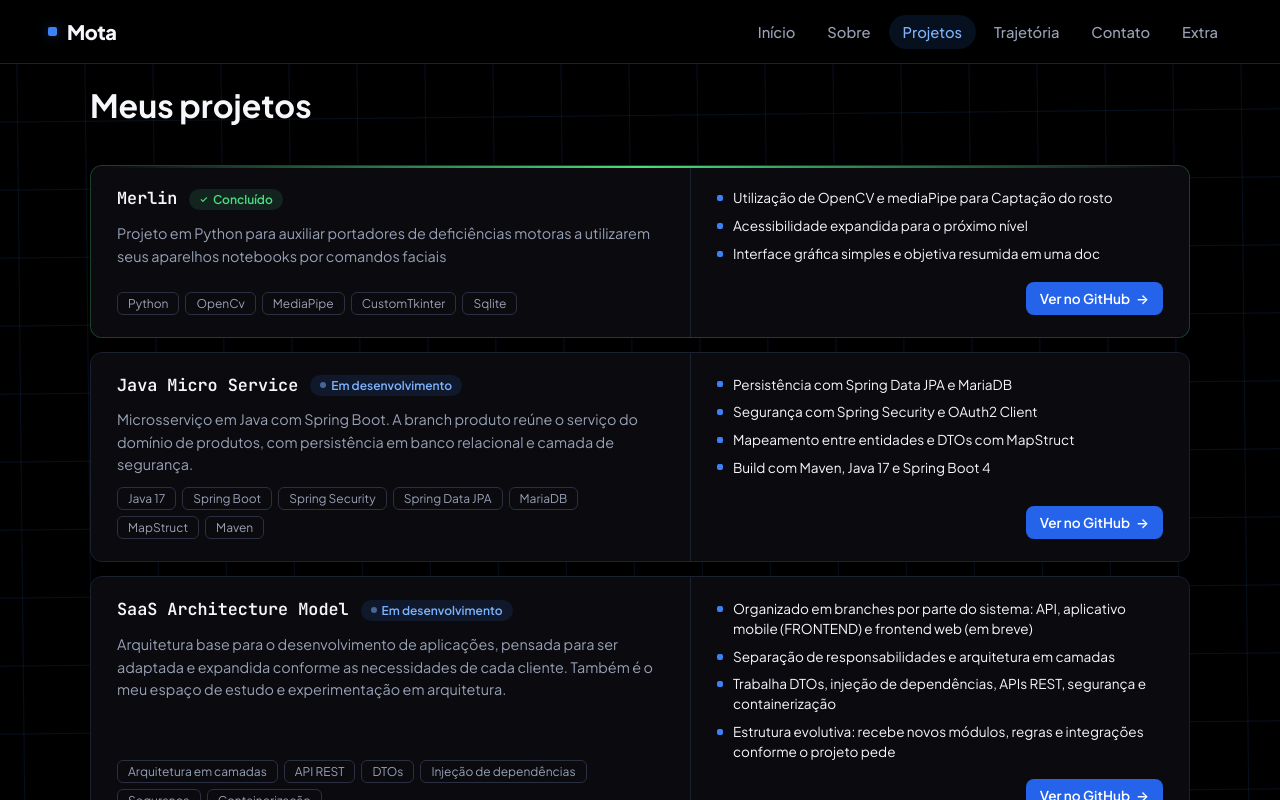
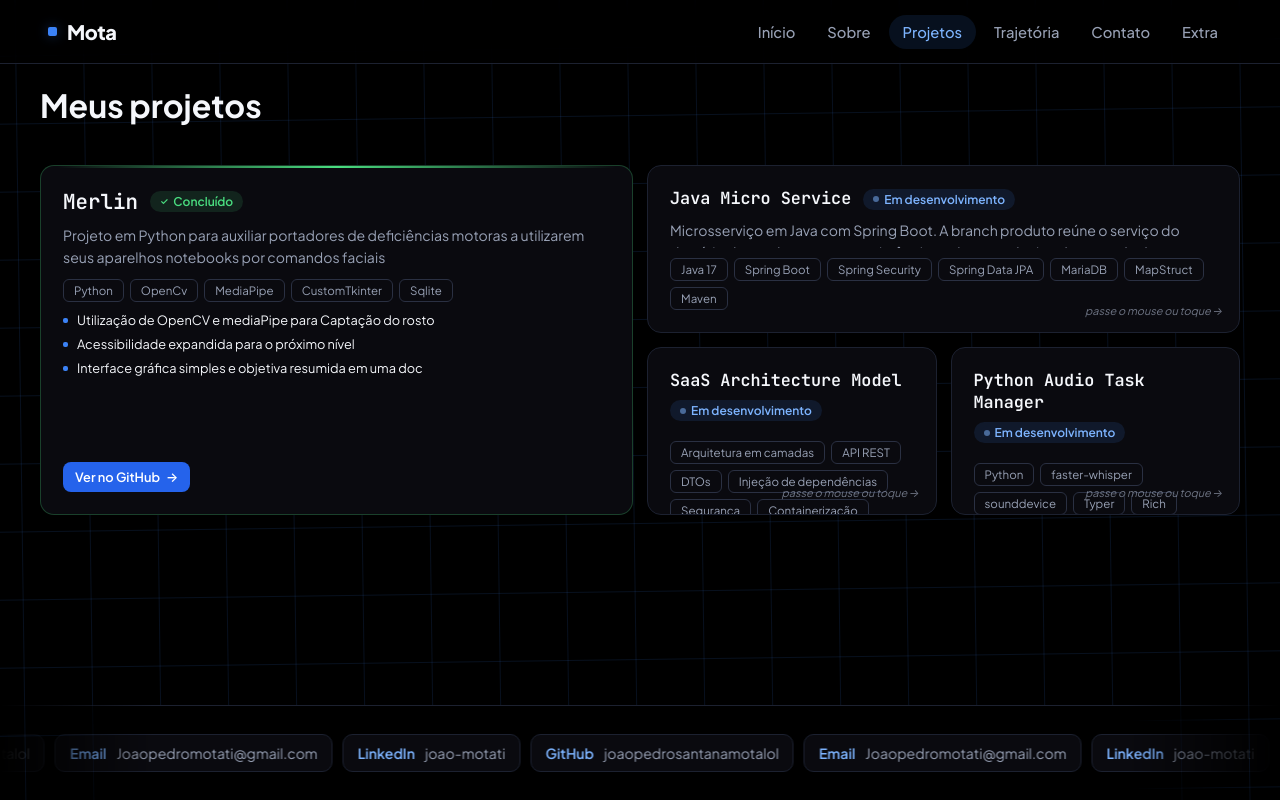
Before and after one commit to joaopedrosantanamotalol/portifolio-mota, a React (Vite) app: page /projetos in a window 1280 px wide. Shown: the top 800 px of the page. Built offline with nearby package versions, Linux system fonts and the light colour scheme.

Commit message:
updt: new light effects

```diff
--- a/src/pages/projetos/projetos.css
+++ b/src/pages/projetos/projetos.css
@@ -1,33 +1,35 @@
 .projetos {
-  width: min(92%, 1100px);
+  width: min(94%, 1200px);
   margin: 0 auto;
   padding-bottom: 8vh;
 }
 
-/* um card por linha, cada um bem largo e baixo */
-.projetos-lista {
+/* grade "bento": tamanhos variados, não é mais uma fileira repetitiva */
+.projetos-bento {
   margin-top: 5vh;
+
+  display: grid;
+  grid-template-columns: repeat(4, minmax(0, 1fr));
+  grid-auto-rows: 168px;
+  gap: 14px;
+}
+
+.projeto-card {
+  position: relative;
+  overflow: hidden;
 
   display: flex;
   flex-direction: column;
-  gap: 14px;
-}
+  gap: 10px;
 
-/* card em duas colunas: info à esquerda, destaques e botão à direita */
-.projeto-card {
-  position: relative;
-  overflow: hidden; /* garante que o brilho nunca escape do card arredondado */
-
-  display: grid;
-  grid-template-columns: minmax(0, 1.2fr) minmax(0, 1fr);
+  padding: 22px;
 
   background: var(--superficie);
   border: 1px solid var(--borda);
-  border-radius: 12px;
+  border-radius: 14px;
 
   color: var(--texto);
 
-  /* estado inicial: some um pouco abaixo, pronto pra "subir" quando entrar na tela */
   opacity: 0;
   transform: translateY(28px);
 
@@ -44,14 +46,32 @@
 }
 
 .projeto-card:hover,
-.projeto-card:focus-within {
+.projeto-card:focus-within,
+.projeto-card:focus-visible {
   transform: translateY(-4px);
 
   border-color: var(--acento);
   box-shadow: 0 16px 40px -14px var(--acento-brilho);
+  outline: none;
 }
 
-/* brilho diagonal que desliza pelo card no hover, sempre contido dentro dele */
+/* tamanhos do bento */
+.projeto-card--grande {
+  grid-column: span 2;
+  grid-row: span 2;
+}
+
+.projeto-card--largo {
+  grid-column: span 2;
+  grid-row: span 1;
+}
+
+.projeto-card--pequeno {
+  grid-column: span 1;
+  grid-row: span 1;
+}
+
+/* brilho diagonal que desliza pelo card no hover, contido dentro dele */
 .projeto-card::after {
   content: '';
 
@@ -59,12 +79,7 @@
   inset: 0;
   z-index: 1;
 
-  background: linear-gradient(
-    100deg,
-    transparent 42%,
-    var(--acento-brilho) 50%,
-    transparent 58%
-  );
+  background: linear-gradient(100deg, transparent 42%, var(--acento-brilho) 50%, transparent 58%);
 
   transform: translateX(-130%);
   pointer-events: none;
@@ -75,18 +90,6 @@
 .projeto-card:hover::after,
 .projeto-card:focus-within::after {
   transform: translateX(130%);
-}
-
-/* coluna da esquerda */
-.projeto-info {
-  display: flex;
-  flex-direction: column;
-  gap: 12px;
-
-  padding: 22px 26px;
-
-  background: var(--superficie);
-  border-radius: 12px 0 0 12px;
 }
 
 .projeto-topo {
@@ -105,6 +108,10 @@
   line-height: 1.3;
   color: var(--texto);
   overflow-wrap: anywhere;
+}
+
+.projeto-card--grande .projeto-topo h2 {
+  font-size: 1.3rem;
 }
 
 .projeto-status {
@@ -128,7 +135,6 @@
   line-height: 1;
 }
 
-/* bolinha pulsando pros projetos em andamento */
 .projeto-status-dot {
   width: 6px;
   height: 6px;
@@ -156,13 +162,28 @@
   margin: 0;
 
   color: var(--texto-suave);
-  font-size: 0.9rem;
+  font-size: 0.88rem;
   line-height: 1.55;
+
+  /* nos cards menores, trunca em 2 linhas pra não estourar o quadrado */
+  display: -webkit-box;
+  -webkit-line-clamp: 2;
+  line-clamp: 2;
+  -webkit-box-orient: vertical;
+  overflow: hidden;
+}
+
+.projeto-card--grande .projeto-resumo {
+  -webkit-line-clamp: 4;
+  line-clamp: 4;
+}
+
+.projeto-card--pequeno .projeto-resumo {
+  -webkit-line-clamp: 1;
+  line-clamp: 1;
 }
 
 .projeto-tags {
-  margin-top: auto;
-
   display: flex;
   flex-wrap: wrap;
   gap: 6px;
@@ -175,12 +196,9 @@
   border-radius: 6px;
 
   color: var(--texto-suave);
-  font-size: 0.75rem;
+  font-size: 0.72rem;
 
-  transition:
-    border-color 0.2s ease,
-    color 0.2s ease,
-    transform 0.2s ease;
+  transition: border-color 0.2s ease, color 0.2s ease;
 }
 
 .projeto-card:hover .projeto-tag {
@@ -188,22 +206,47 @@
   color: var(--acento-claro);
 }
 
-.projeto-tag:hover {
-  transform: translateY(-2px);
+/* ===== painel que revela destaques + link ===== */
+
+.projeto-card--grande .projeto-revelar {
+  display: flex;
+  flex: 1;
+  flex-direction: column;
+  justify-content: space-between;
+  gap: 14px;
 }
 
-/* coluna da direita */
-.projeto-lateral {
+.projeto-card--largo .projeto-revelar,
+.projeto-card--pequeno .projeto-revelar {
+  position: absolute;
+  inset: auto 0 0 0;
+  z-index: 2;
+
   display: flex;
   flex-direction: column;
-  justify-content: space-between;
-  gap: 18px;
+  gap: 10px;
 
-  padding: 22px 26px;
+  padding: 16px;
 
-  background: var(--superficie);
-  border-left: 1px solid var(--borda);
-  border-radius: 0 12px 12px 0;
+  background: linear-gradient(
+    to top,
+    var(--superficie) 55%,
+    rgba(10, 10, 15, 0.92) 85%,
+    transparent
+  );
+
+  transform: translateY(100%);
+  opacity: 0;
+
+  transition: transform 0.3s ease, opacity 0.3s ease;
+}
+
+.projeto-card--largo:hover .projeto-revelar,
+.projeto-card--largo:focus-within .projeto-revelar,
+.projeto-card--pequeno:hover .projeto-revelar,
+.projeto-card--pequeno:focus-within .projeto-revelar {
+  transform: translateY(0);
+  opacity: 1;
 }
 
 .projeto-destaques {
@@ -213,15 +256,19 @@
 
   display: flex;
   flex-direction: column;
-  gap: 8px;
+  gap: 6px;
+}
+
+.projeto-card--pequeno .projeto-destaques li:nth-child(n + 3) {
+  display: none;
 }
 
 .projeto-destaques li {
   position: relative;
-  padding-left: 16px;
+  padding-left: 14px;
 
-  font-size: 0.85rem;
-  line-height: 1.45;
+  font-size: 0.8rem;
+  line-height: 1.4;
   overflow-wrap: anywhere;
 }
 
@@ -229,48 +276,38 @@
   content: '';
   position: absolute;
   left: 0;
-  top: 0.5em;
+  top: 0.45em;
 
-  width: 6px;
-  height: 6px;
+  width: 5px;
+  height: 5px;
 
   background: var(--acento);
   border-radius: 2px;
-
-  transition: transform 0.2s ease;
-}
-
-.projeto-destaques li:hover::before {
-  transform: scale(1.4);
 }
 
 .projeto-link {
-  align-self: flex-end;
+  align-self: flex-start;
 
   display: inline-flex;
   align-items: center;
   gap: 6px;
-  overflow: hidden;
 
-  padding: 8px 14px;
+  padding: 7px 12px;
 
   background-color: var(--acento-forte);
   border-radius: 8px;
 
   color: #fff;
-  font-size: 0.85rem;
+  font-size: 0.8rem;
   font-weight: 600;
   text-decoration: none;
   white-space: nowrap;
 
-  transition:
-    background-color 0.2s ease,
-    transform 0.2s ease;
+  transition: background-color 0.2s ease, transform 0.2s ease;
 }
 
 .projeto-link:hover {
   background-color: var(--acento);
-  transform: translateX(2px);
 }
 
 .projeto-link-seta {
@@ -280,6 +317,26 @@
 
 .projeto-link:hover .projeto-link-seta {
   transform: translateX(4px);
+}
+
+/* dica discreta pros cards que escondem conteúdo */
+.projeto-dica {
+  position: absolute;
+  right: 16px;
+  bottom: 14px;
+  z-index: 1;
+
+  color: var(--texto-suave);
+  font-size: 0.68rem;
+  font-style: italic;
+
+  opacity: 0.7;
+  transition: opacity 0.2s ease;
+}
+
+.projeto-card:hover .projeto-dica,
+.projeto-card:focus-within .projeto-dica {
+  opacity: 0;
 }
 
 /* ===== projeto concluído ===== */
@@ -300,7 +357,6 @@
   height: 2px;
 
   background: linear-gradient(90deg, transparent, #4ade80, transparent);
-
   border-radius: 2px;
 }
 
@@ -315,7 +371,6 @@
   color: #4ade80;
 }
 
-/* respeita quem prefere menos movimento */
 @media (prefers-reduced-motion: reduce) {
   .projeto-card {
     opacity: 1;
@@ -329,28 +384,54 @@
   }
 }
 
-/* celular: as duas colunas empilham dentro do card */
-@media (max-width: 760px) {
-  .projeto-card {
-    grid-template-columns: 1fr;
+/* tablet: bento vira 2 colunas, mantendo variação de tamanho */
+@media (max-width: 900px) {
+  .projetos-bento {
+    grid-template-columns: repeat(2, minmax(0, 1fr));
   }
 
-  .projeto-info {
-    border-radius: 12px 12px 0 0;
+  .projeto-card--grande,
+  .projeto-card--largo {
+    grid-column: span 2;
   }
 
-  .projeto-info,
-  .projeto-lateral {
-    padding: 20px;
+  .projeto-card--pequeno {
+    grid-column: span 1;
+  }
+}
+
+/* celular: tudo em 1 coluna, conteúdo sempre visível (sem depender de hover) */
+@media (max-width: 620px) {
+  .projetos-bento {
+    grid-template-columns: 1fr;
+    grid-auto-rows: auto;
   }
 
-  .projeto-lateral {
-    border-left: none;
-    border-top: 1px solid var(--borda);
-    border-radius: 0 0 12px 12px;
+  .projeto-card {
+    grid-column: span 1 !important;
+    grid-row: span 1 !important;
   }
 
-  .projeto-link {
-    align-self: flex-start;
+  .projeto-resumo {
+    -webkit-line-clamp: unset;
+    line-clamp: unset;
+  }
+
+  .projeto-card--largo .projeto-revelar,
+  .projeto-card--pequeno .projeto-revelar {
+    position: static;
+    transform: none;
+    opacity: 1;
+
+    padding: 0;
+    background: none;
+  }
+
+  .projeto-card--pequeno .projeto-destaques li:nth-child(n + 3) {
+    display: list-item;
+  }
+
+  .projeto-dica {
+    display: none;
   }
 }
--- a/src/pages/projetos/projetos.tsx
+++ b/src/pages/projetos/projetos.tsx
@@ -3,10 +3,12 @@ import TextoDigitado from '../../components/animação/texto_digitado/texto_digi
 import { projetos } from '../../data/projetos'
 import './projetos.css'
 
+// o layout se repete a cada 4 projetos: 1 grande, 1 largo, 2 pequenos
+const VARIANTES = ['grande', 'largo', 'pequeno', 'pequeno'] as const
+
 export default function Projetos() {
   const cartoesRef = useRef<(HTMLElement | null)[]>([])
 
-  // revela cada card com uma animação suave conforme ele entra na tela
   useEffect(() => {
     const cartoes = cartoesRef.current.filter((el): el is HTMLElement => el !== null)
 
@@ -24,7 +26,7 @@ export default function Projetos() {
           }
         })
       },
-      { threshold: 0.18 },
+      { threshold: 0.15 },
     )
 
     cartoes.forEach((el) => observer.observe(el))
@@ -35,25 +37,30 @@ export default function Projetos() {
     <div className="projetos">
       <TextoDigitado texto="Meus projetos" />
 
-      <div className="projetos-lista">
+      <div className="projetos-bento">
         {projetos.map((projeto, indice) => {
           const concluido = projeto.status === 'Concluído'
+          const variante = VARIANTES[indice % VARIANTES.length]
 
           return (
             <article
-              className={`projeto-card${concluido ? ' projeto-card--concluido' : ''}`}
+              className={`projeto-card projeto-card--${variante}${
+                concluido ? ' projeto-card--concluido' : ''
+              }`}
               key={projeto.id}
               ref={(el) => {
                 cartoesRef.current[indice] = el
               }}
               style={{ transitionDelay: `${(indice % 4) * 0.08}s` }}
+              tabIndex={0}
             >
-              <div className="projeto-info">
               <header className="projeto-topo">
                 <h2>{projeto.nome}</h2>
                 {projeto.status && (
                   <span
-                      className={`projeto-status${concluido ? ' projeto-status--concluido' : ' projeto-status--andamento'}`}
+                    className={`projeto-status${
+                      concluido ? ' projeto-status--concluido' : ' projeto-status--andamento'
+                    }`}
                   >
                     {concluido ? (
                       <span className="projeto-status-check">✓</span>
@@ -68,19 +75,15 @@ export default function Projetos() {
               <p className="projeto-resumo">{projeto.resumo}</p>
 
               <div className="projeto-tags">
-                  {projeto.tecnologias.map((tecnologia, i) => (
-                    <span
-                      className="projeto-tag"
-                      key={tecnologia}
-                      style={{ transitionDelay: `${(indice % 4) * 0.08 + i * 0.04}s` }}
-                    >
+                {projeto.tecnologias.map((tecnologia) => (
+                  <span className="projeto-tag" key={tecnologia}>
                     {tecnologia}
                   </span>
                 ))}
               </div>
-              </div>
 
-              <div className="projeto-lateral">
+              {/* no card grande fica sempre visível; nos outros, revela ao passar o mouse */}
+              <div className="projeto-revelar">
                 <ul className="projeto-destaques">
                   {projeto.destaques.map((destaque) => (
                     <li key={destaque}>{destaque}</li>
@@ -97,6 +100,12 @@ export default function Projetos() {
                   <span className="projeto-link-seta">→</span>
                 </a>
               </div>
+
+              {variante !== 'grande' && (
+                <span className="projeto-dica" aria-hidden="true">
+                  passe o mouse ou toque →
+                </span>
+              )}
             </article>
           )
         })}
--- a/src/pages/sobreMim/sobreMim.tsx
+++ b/src/pages/sobreMim/sobreMim.tsx
@@ -1,16 +1,52 @@
+import { useEffect, useRef } from 'react'
 import TextoDigitado from '../../components/animação/texto_digitado/texto_digitado'
 import './sobreMim.css'
 
-const gostos = ['Backend', 'Java', 'Spring Boot', 'Arquitetura', 'DevOps', 'Docker', 'Python']
+const gostos = ['Backend', 'Java', 'Spring Boot', 'Arquitetura', 'DevOps', 'Docker']
 const experiencia = ['SQL', 'LSP', 'Integração', 'Análise de dados']
 
 export default function SobreMim() {
+  const cartoesRef = useRef<(HTMLElement | null)[]>([])
+
+  // revela cada card com uma animação suave conforme ele entra na tela
+  useEffect(() => {
+    const cartoes = cartoesRef.current.filter((el): el is HTMLElement => el !== null)
+
+    if (window.matchMedia('(prefers-reduced-motion: reduce)').matches) {
+      cartoes.forEach((el) => el.classList.add('sobre-card--visivel'))
+      return
+    }
+
+    const observer = new IntersectionObserver(
+      (entradas) => {
+        entradas.forEach((entrada) => {
+          if (entrada.isIntersecting) {
+            entrada.target.classList.add('sobre-card--visivel')
+            observer.unobserve(entrada.target)
+          }
+        })
+      },
+      { threshold: 0.18 },
+    )
+
+    cartoes.forEach((el) => observer.observe(el))
+    return () => observer.disconnect()
+  }, [])
+
+  const registrar = (indice: number) => (el: HTMLElement | null) => {
+    cartoesRef.current[indice] = el
+  }
+
   return (
     <div className="sobre">
       <TextoDigitado texto="Sobre mim" />
 
       <div className="sobre-grade">
-        <section className="sobre-card">
+        <section
+          className="sobre-card"
+          ref={registrar(0)}
+          style={{ transitionDelay: '0s' }}
+        >
           <h2>Quem eu sou</h2>
           <p>
             Sou o João Pedro Santana Mota, tenho 18 anos e gosto de programar e
@@ -19,21 +55,29 @@ export default function SobreMim() {
           </p>
         </section>
 
-        <section className="sobre-card">
+        <section
+          className="sobre-card"
+          ref={registrar(1)}
+          style={{ transitionDelay: '0.08s' }}
+        >
           <h2>Formação</h2>
           <ul className="sobre-lista">
             <li>
               <strong>Análise e Desenvolvimento de Sistemas</strong>
-              <span>Fatec Zona Leste · cursando (2026)</span>
+              <span>Fatec Zona Leste · cursando</span>
             </li>
             <li>
               <strong>Ensino médio técnico em Desenvolvimento de Sistemas</strong>
-              <span>Etec Zona Leste Concluído (2023 - 2025)</span>
+              <span>Concluído</span>
             </li>
           </ul>
         </section>
 
-        <section className="sobre-card">
+        <section
+          className="sobre-card"
+          ref={registrar(2)}
+          style={{ transitionDelay: '0.16s' }}
+        >
           <h2>Experiência</h2>
           <ul className="sobre-lista">
             <li>
@@ -49,7 +93,11 @@ export default function SobreMim() {
           </div>
         </section>
 
-        <section className="sobre-card">
+        <section
+          className="sobre-card"
+          ref={registrar(3)}
+          style={{ transitionDelay: '0.24s' }}
+        >
           <h2>Do que eu gosto</h2>
           <div className="sobre-tags">
             {gostos.map((item) => (
@@ -60,7 +108,11 @@ export default function SobreMim() {
           </div>
         </section>
 
-        <section className="sobre-card sobre-card--linha">
+        <section
+          className="sobre-card sobre-card--linha"
+          ref={registrar(4)}
+          style={{ transitionDelay: '0.32s' }}
+        >
           <h2>Fora do código</h2>
           <p>Sei nadar e amo a minha namorada, Giovanna</p>
         </section>
--- a/src/pages/trajetoria/trajetoria.css
+++ b/src/pages/trajetoria/trajetoria.css
@@ -1,47 +1,132 @@
 .trajetoria {
-  width: min(92%, 1200px);
+  width: min(92%, 760px);
   margin: 0 auto;
   padding-bottom: 8vh;
 }
 
-/* linha do tempo horizontal, com um traço azul conectando os cards */
-.trajetoria-linha {
+/* ===== a árvore: um tronco vertical central, com os marcos alternando de lado ===== */
+.arvore {
   position: relative;
 
   margin-top: 6vh;
 
-  display: grid;
-  grid-template-columns: repeat(4, minmax(0, 1fr));
-  gap: 14px;
+  display: flex;
+  flex-direction: column;
+  gap: 36px;
 }
 
-.trajetoria-linha::before {
+/* o tronco principal, atrás de tudo */
+.arvore::before {
   content: '';
 
   position: absolute;
-  top: 22px;
-  left: 0;
-  right: 0;
+  top: 0;
+  bottom: 0;
+  left: 50%;
 
+  width: 2px;
+
+  background: linear-gradient(
+    to bottom,
+    transparent,
+    var(--borda-forte) 4%,
+    var(--borda-forte) 96%,
+    transparent
+  );
+
+  transform: translateX(-50%);
+}
+
+.marco {
+  position: relative;
+
+  display: grid;
+  grid-template-columns: 1fr 40px 1fr;
+  align-items: start;
+
+  opacity: 0;
+  transform: translateY(24px);
+
+  transition: opacity 0.6s ease, transform 0.6s ease;
+}
+
+.marco--visivel {
+  opacity: 1;
+  transform: translateY(0);
+}
+
+/* o "galho": ponto no tronco + linha curta até o card */
+.marco-linha {
+  position: relative;
+
+  grid-column: 2;
+
+  display: flex;
+  align-items: center;
+  justify-content: center;
+
+  height: 100%;
+}
+
+.marco-ponto {
+  position: relative;
+  z-index: 2;
+
+  width: 14px;
+  height: 14px;
+
+  background: var(--bg);
+  border: 2px solid var(--acento);
+  border-radius: 50%;
+
+  box-shadow: 0 0 0 0 var(--acento-brilho);
+  transition: box-shadow 0.3s ease, transform 0.3s ease;
+}
+
+/* traço curto do ponto até a borda do card, do lado certo */
+.marco-linha::after {
+  content: '';
+
+  position: absolute;
+  top: 50%;
+  left: 50%;
+
+  width: 20px;
   height: 2px;
 
-  background: linear-gradient(
-    90deg,
-    transparent,
-    var(--borda-forte) 8%,
-    var(--borda-forte) 92%,
-    transparent
-  );
+  background: var(--acento);
+  opacity: 0.5;
+
+  transform: translateY(-50%);
 }
 
+.marco:nth-child(even) .marco-linha::after {
+  left: auto;
+  right: 50%;
+}
+
+.marco--visivel .marco-ponto {
+  animation: marco-pulsar 2.4s ease-in-out infinite;
+}
+
+@keyframes marco-pulsar {
+  0%,
+  100% {
+    box-shadow: 0 0 0 0 var(--acento-brilho);
+  }
+  50% {
+    box-shadow: 0 0 0 6px transparent;
+  }
+}
+
+/* o card fica à direita nos marcos ímpares e à esquerda nos pares */
 .marco-card {
   position: relative;
+  overflow: hidden;
 
-  display: flex;
-  flex-direction: column;
-  gap: 10px;
+  grid-column: 3;
 
-  padding: 40px 18px 20px;
+  padding: 18px 20px;
 
   background: var(--superficie);
   border: 1px solid var(--borda);
@@ -49,35 +134,52 @@
 
   color: var(--texto);
 
-  transition:
-    border-color 0.25s ease,
-    box-shadow 0.25s ease;
+  transition: border-color 0.25s ease, box-shadow 0.25s ease, transform 0.25s ease;
 }
 
+.marco:nth-child(even) .marco-card {
+  grid-column: 1;
+  grid-row: 1;
+}
+
+.marco:nth-child(even) .marco-linha {
+  grid-column: 2;
+}
+
+/* traço curto ligando o ponto ao card, some/aparece conforme o lado */
 .marco-card:hover,
 .marco-card:focus-within {
+  transform: translateY(-3px);
+
   border-color: var(--acento);
-  box-shadow: 0 0 36px -10px var(--acento-brilho);
+  box-shadow: 0 16px 36px -16px var(--acento-brilho);
 }
 
-/* bolinha na linha do tempo */
-.marco-card::before {
+/* brilho diagonal que desliza pelo card no hover */
+.marco-card::after {
   content: '';
 
   position: absolute;
-  top: 16px;
-  left: 18px;
+  inset: 0;
+  z-index: 1;
 
-  width: 12px;
-  height: 12px;
+  background: linear-gradient(100deg, transparent 42%, var(--acento-brilho) 50%, transparent 58%);
 
-  background: var(--acento);
-  border: 3px solid var(--bg);
-  border-radius: 50%;
-  box-shadow: 0 0 14px var(--acento-brilho);
+  transform: translateX(-130%);
+  pointer-events: none;
+
+  transition: transform 0.8s ease;
+}
+
+.marco-card:hover::after,
+.marco-card:focus-within::after {
+  transform: translateX(130%);
 }
 
 .marco-ano {
+  position: relative;
+  z-index: 2;
+
   font-family: var(--mono);
   font-size: 0.85rem;
   font-weight: 600;
@@ -85,7 +187,10 @@
 }
 
 .marco-card h2 {
-  margin: 0;
+  position: relative;
+  z-index: 2;
+
+  margin: 4px 0 8px;
 
   font-size: 1.05rem;
   font-weight: 700;
@@ -93,6 +198,9 @@
 }
 
 .marco-card p {
+  position: relative;
+  z-index: 2;
+
   margin: 0;
 
   color: var(--texto-suave);
@@ -101,9 +209,11 @@
 }
 
 .marco-link {
-  margin-top: auto;
-  align-self: flex-start;
+  position: relative;
+  z-index: 2;
 
+  display: inline-flex;
+  margin-top: 12px;
   padding: 7px 12px;
 
   background-color: var(--acento-forte);
@@ -122,38 +232,48 @@
   background-color: var(--acento);
 }
 
-/* tablet: 2 colunas — a linha do tempo vira 2 traços separados */
-@media (max-width: 900px) {
-  .trajetoria-linha {
-    grid-template-columns: repeat(2, minmax(0, 1fr));
+@media (prefers-reduced-motion: reduce) {
+  .marco {
+    opacity: 1;
+    transform: none;
   }
 
-  .trajetoria-linha::before {
-    top: 0;
-    bottom: 0;
-    left: 22px;
-    right: auto;
-
-    width: 2px;
-    height: auto;
-
-    background: linear-gradient(
-      180deg,
-      transparent,
-      var(--borda-forte) 8%,
-      var(--borda-forte) 92%,
-      transparent
-    );
+  .marco-ponto {
+    animation: none;
   }
 }
 
-/* celular: uma coluna, linha do tempo vertical */
+/* celular: tronco vai pra esquerda, todos os cards do mesmo lado */
 @media (max-width: 560px) {
-  .trajetoria-linha {
-    grid-template-columns: 1fr;
+  .arvore::before {
+    left: 7px;
   }
 
-  .trajetoria-linha::before {
-    left: 22px;
+  .marco {
+    grid-template-columns: 20px 1fr;
+    gap: 0 14px;
+  }
+
+  .marco-linha {
+    grid-column: 1;
+    justify-content: flex-start;
+  }
+
+  .marco-card,
+  .marco:nth-child(even) .marco-card {
+    grid-column: 2;
+    grid-row: 1;
+  }
+
+  .marco:nth-child(even) .marco-linha {
+    grid-column: 1;
+  }
+
+  /* no celular todo mundo fica do mesmo lado, então o traço sempre aponta pra direita */
+  .marco-linha::after,
+  .marco:nth-child(even) .marco-linha::after {
+    left: 50%;
+    right: auto;
+    width: 14px;
   }
 }
```
Also changed, not shown: src/pages/sobreMim/sobreMim.css (+80 -0 lines), src/pages/trajetoria/trajetoria.tsx (+46 -4 lines). Lines whose indentation alone changed are shown as unchanged.
